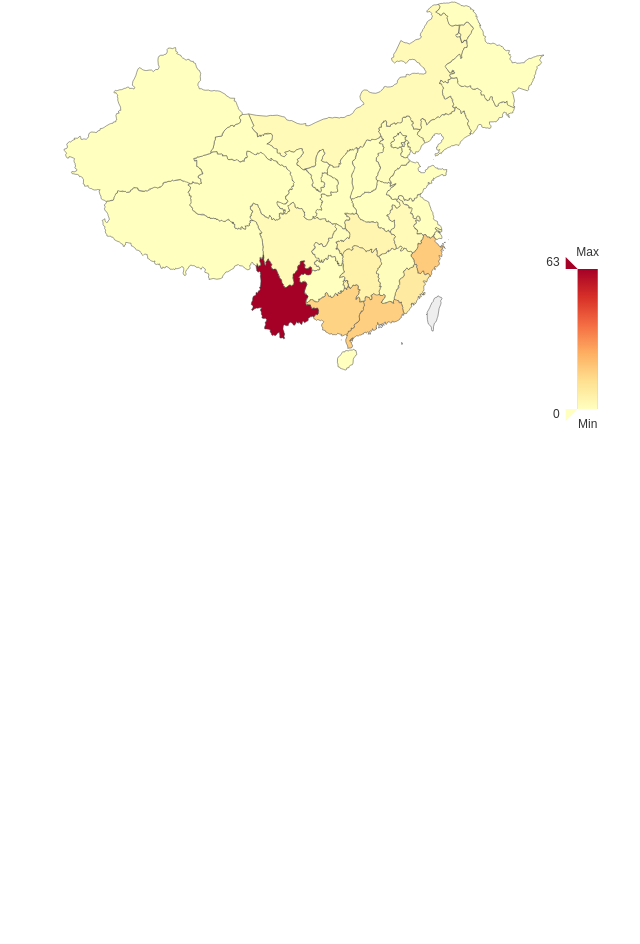
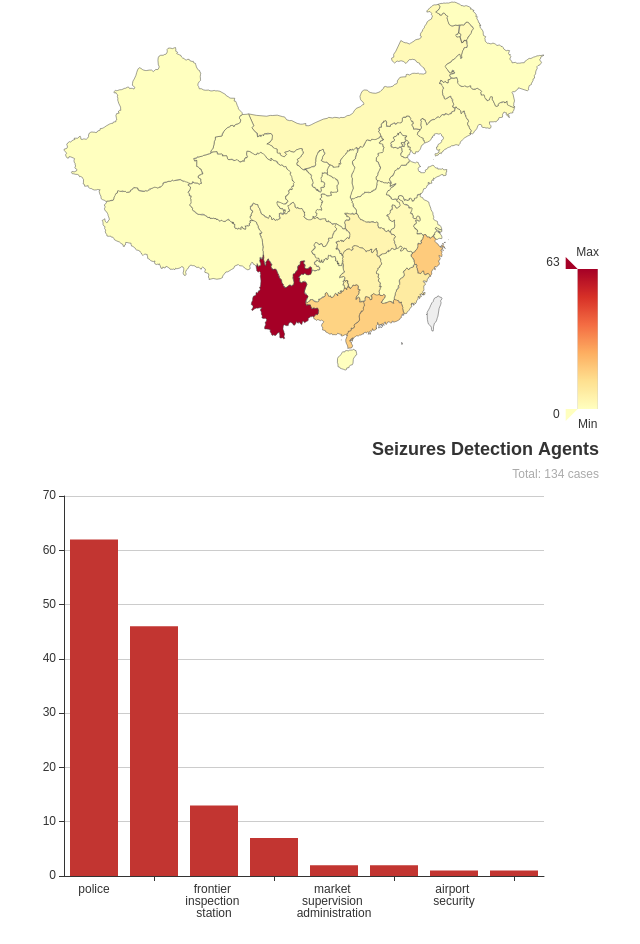
Before and after one commit to Roytangrb/Pangolin, a website: page dist/chinamedcomp.html in a window 1280 px wide. Shown: the part 2072-3016 px from the top of the page, without its empty margins (336-976 px from the left). Before the commit the page ends 2516 px from the top, so only its background shows below. Drawn offline with Linux system fonts and the light colour scheme.

Commit message:
seizure detection agent summary and chart

```diff
--- a/dist/chinamedcomp.html
+++ b/dist/chinamedcomp.html
@@ -7,7 +7,7 @@
       .center{
         display: flex; flex-direction: column; justify-content: center; align-items: center;
       }
-      #choropleth-map1, #choropleth-map2, #scatter, #scatter-court, #seizure-locations{
+      .chart {
         width: 600px;
         height: 500px;
       }
@@ -16,13 +16,15 @@
 
   <body>
     <div class="center">
-      <div id="choropleth-map1"></div>
-      <div id="choropleth-map2"></div>
-      <div id="scatter"></div>
-      <div id="scatter-court"></div>
-      <div id="seizure-locations"></div>
+      <div class="chart" id="choropleth-map1"></div>
+      <div class="chart" id="choropleth-map2"></div>
+      <div class="chart" id="scatter"></div>
+      <div class="chart" id="scatter-court"></div>
+      <div class="chart" id="seizure-locations"></div>
+      <div class="chart" id="seizure-da-bar"></div>
     </div>
     <script src="js/echarts.min.js"></script>
     <script src="js/choroplethChina.js"></script>
+    <script src="js/seizures.js"></script>
   </body>
 </html>
--- /dev/null
+++ b/dist/js/seizures.js
@@ -0,0 +1,43 @@
+var daBar = echarts.init(document.getElementById('seizure-da-bar'))
+daBar.showLoading()
+
+renderDaBar()
+
+function renderDaBar() {
+		var option = {
+			title: {
+          text: 'Seizures Detection Agents',
+          subtext: 'Total: 134 cases',
+          sublink: '',
+          left: 'right'
+      },
+      tooltip: {
+          trigger: 'item',
+          showDelay: 0,
+          transitionDuration: 0.2,
+          formatter: function (params) {
+              return params.name + ': ' + params.value;
+          }
+      },
+	    xAxis: {
+	        type: 'category',
+	        data: ['police',
+	        'forest \npolice',
+	        'frontier \ninspection \nstation',
+	        'border \ndefence \nforce',
+	        'market \nsupervision \nadministration',
+	        'customs',
+	        'airport \nsecurity',
+	        'traffic n\police']
+	    },
+	    yAxis: {
+	        type: 'value'
+	    },
+	    series: [{
+	        data: [62, 46, 13, 7, 2, 2, 1, 1],
+	        type: 'bar'
+	    }]
+	};
+	daBar.setOption(option);
+	daBar.hideLoading()
+}
```
Also changed, not shown: 3 other files.
